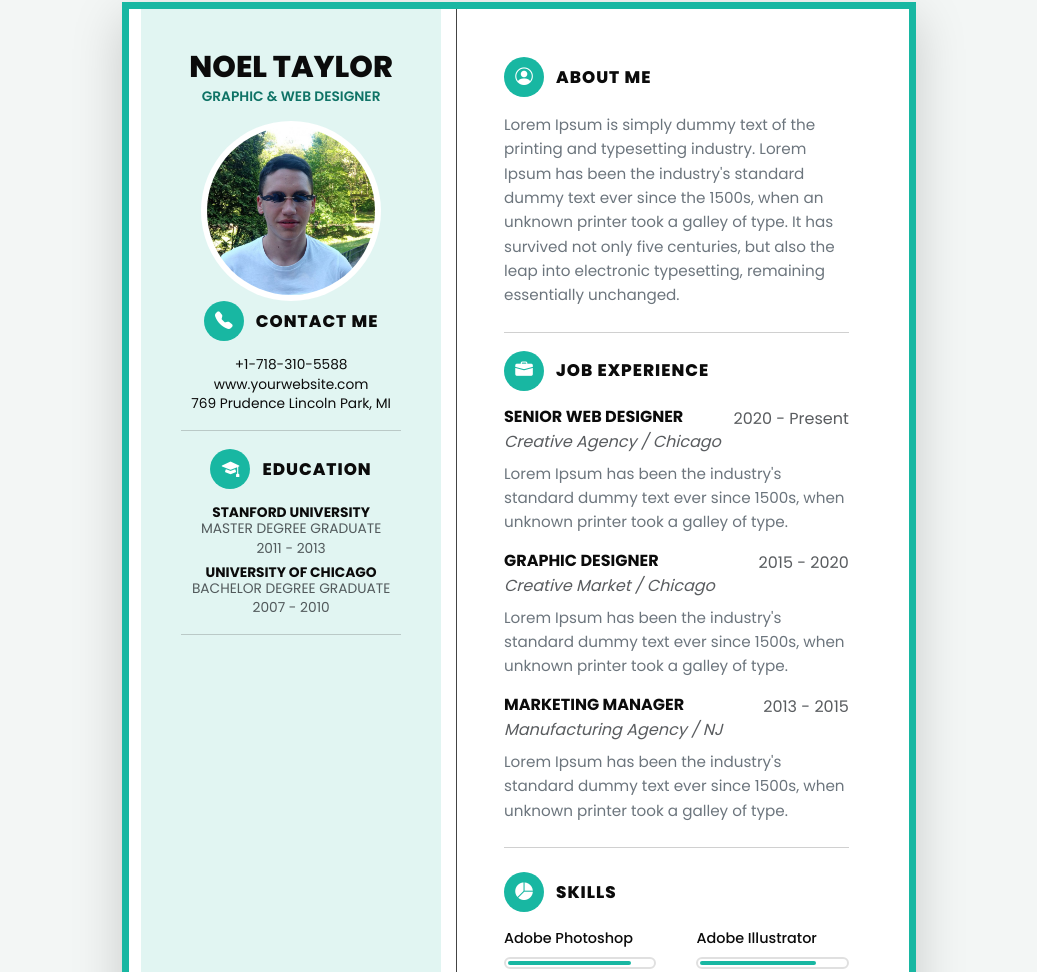
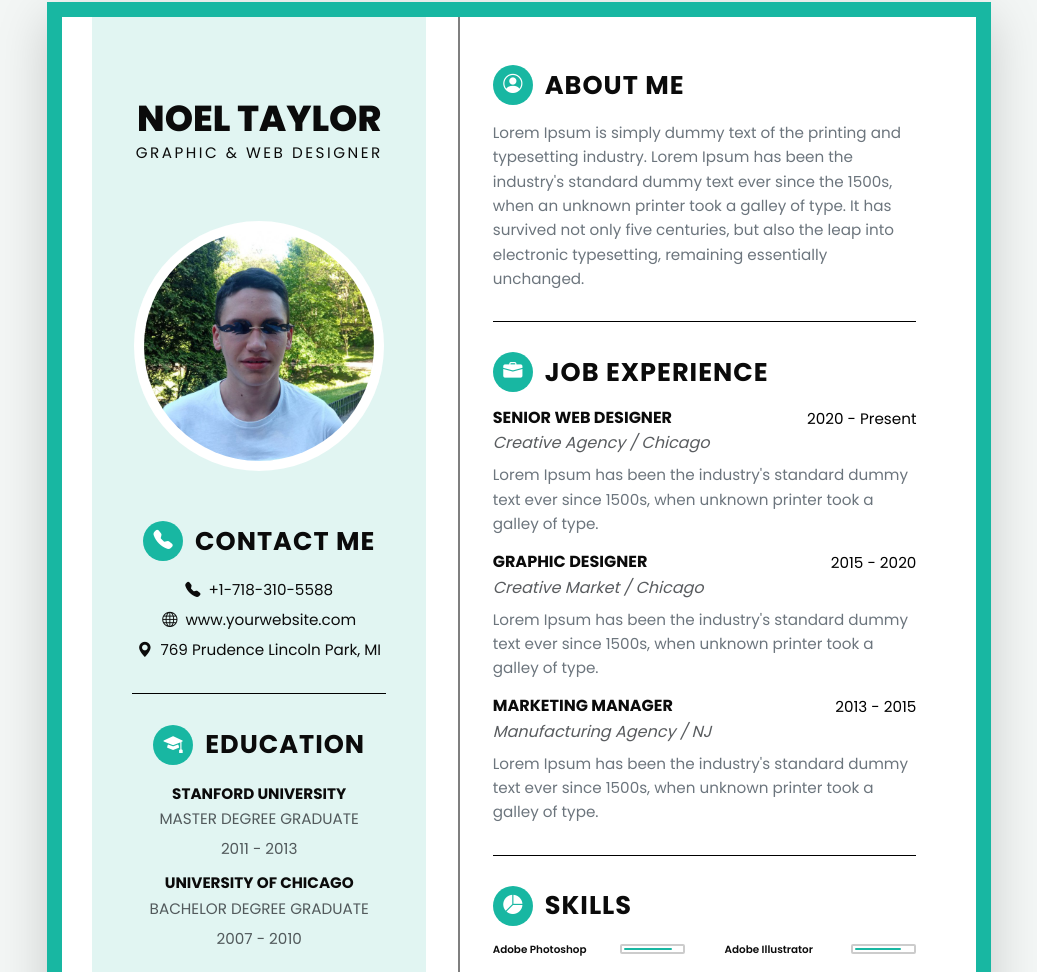
Before and after one commit to Edor1on/pm_23_06_01, a website: page app/html/index.html in a window 1280 px wide. Shown: the part 46-1018 px from the top of the page, without its empty margins (121-1158 px from the left). Drawn offline with nearby package versions, Linux system fonts and the light colour scheme; files that its build step writes are made by us from their sources; files whose address does not match are found by name.

Commit message:
LAB_1_&_2_&_3_commit

```diff
--- a/app/html/index.html
+++ b/app/html/index.html
@@ -20,26 +20,31 @@
         <aside class="col-md-5 left-column d-flex flex-column">
             <div class="left-column-inner d-flex flex-column flex-grow-1">
 
-                <div class="text-center profile-header">
-                    <h1 class="name mb-1">NOEL TAYLOR</h1>
-                    <p class="role small text-uppercase mb-3">Graphic & Web Designer</p>
+                <div class="profile-header">
+                    <h1 class="name">NOEL TAYLOR</h1>
+                    <p class="role small text-uppercase">Graphic & Web Designer</p>
+                </div>
+
+                <div class="profile-pic-container text-center">
                     <div class="profile-pic">
                         <img src="img/judas.jpg" alt="profile" class="img-fluid rounded-circle profile-img">
                     </div>
                 </div>
 
-                <section class="w-100 text-center contact-section">
-                    <div class="section-heading section-heading-left mb-3 justify-content-center">
+                <section class="w-100 contact-section">
+                    <div class="section-heading section-heading-left mb-3">
                         <span class="icon-circle"><i class="bi bi-telephone-fill"></i></span> <h5 class="heading-text">CONTACT ME</h5>
                     </div>
-                    <p class="mb-1 no-wrap">+1-718-310-5588</p>
-                    <p class="mb-1 no-wrap">www.yourwebsite.com</p>
-                    <p class="mb-2 no-wrap">769 Prudence Lincoln Park, MI</p>
+
+                    <p class="mb-1 no-wrap"><i class="bi bi-telephone-fill me-2"></i>+1-718-310-5588</p>
+                    <p class="mb-1 no-wrap"><i class="bi bi-globe me-2"></i>www.yourwebsite.com</p>
+                    <p class="mb-2 no-wrap"><i class="bi bi-geo-alt-fill me-2"></i>769 Prudence Lincoln Park, MI</p>
+
                     <hr class="section-sep">
                 </section>
 
-                <section class="w-100 text-center education-section">
-                    <div class="section-heading section-heading-left mb-3 justify-content-center">
+                <section class="w-100 education-section">
+                    <div class="section-heading section-heading-left mb-3">
                         <span class="icon-circle"><i class="bi bi-mortarboard-fill"></i></span>
                         <h5 class="heading-text">EDUCATION</h5>
                     </div>
@@ -52,8 +57,8 @@
                     <hr class="section-sep">
                 </section>
 
-                <section class="w-100 text-center references-section mt-auto">
-                    <div class="section-heading section-heading-left mb-3 justify-content-center">
+                <section class="w-100 references-section">
+                    <div class="section-heading section-heading-left mb-3">
                         <span class="icon-circle"><i class="bi bi-people-fill"></i></span>
                         <h5 class="heading-text">REFERENCES</h5>
                     </div>
@@ -95,7 +100,7 @@
                             <h6 class="job-title fw-bold text-uppercase mb-1">SENIOR WEB DESIGNER</h6>
                             <p class="job-company fst-italic text-muted mb-2">Creative Agency / Chicago</p>
                         </div>
-                        <div class="job-years text-muted">2020 - Present</div>
+                        <div class="job-years text-divider-dark-color">2020 - Present</div>
                     </div>
                     <p class="right-text mb-0">Lorem Ipsum has been the industry's standard dummy text ever since 1500s, when unknown printer took a galley of type.</p>
                 </div>
@@ -105,7 +110,7 @@
                             <h6 class="job-title fw-bold text-uppercase mb-1">GRAPHIC DESIGNER</h6>
                             <p class="job-company fst-italic text-muted mb-2">Creative Market / Chicago</p>
                         </div>
-                        <div class="job-years text-muted">2015 - 2020</div>
+                        <div class="job-years text-divider-dark-color">2015 - 2020</div>
                     </div>
                     <p class="right-text mb-0">Lorem Ipsum has been the industry's standard dummy text ever since 1500s, when unknown printer took a galley of type.</p>
                 </div>
@@ -115,7 +120,7 @@
                             <h6 class="job-title fw-bold text-uppercase mb-1">MARKETING MANAGER</h6>
                             <p class="job-company fst-italic text-muted mb-2">Manufacturing Agency / NJ</p>
                         </div>
-                        <div class="job-years text-muted">2013 - 2015</div>
+                        <div class="job-years text-divider-dark-color">2013 - 2015</div>
                     </div>
                     <p class="right-text mb-0">Lorem Ipsum has been the industry's standard dummy text ever since 1500s, when unknown printer took a galley of type.</p>
                 </div>
--- a/app/scss/style.scss
+++ b/app/scss/style.scss
@@ -2,7 +2,7 @@
 $font: 'Poppins', sans-serif;
 $accent: #18b7a2;
 $left-bg: #e1f5f2;
-$divider-dark-color: #444;
+$divider-dark-color: #000;
 $dark: #0b0b0b;
 $muted: #6c757d;
 $paper: #ffffff;
@@ -18,11 +18,11 @@ body {
 }
 
 .resume {
-  width: 210mm;
-  min-height: 297mm;
+  width: 250mm;
+  min-height: 280mm;
   margin: 2rem auto;
   background: $paper;
-  border: 7px solid $accent;
+  border: 15px solid $accent;
   box-shadow: 0 10px 30px rgba(0,0,0,0.12);
   position: relative;
   overflow: hidden;
@@ -31,7 +31,8 @@ body {
 // ===== DIVIDERS =====
 .vertical-divider {
   position: absolute;
-  left: 41.667%;
+  left: 43.3%;
+  transform: translateX(-50%);
   width: 1px;
   background: $divider-dark-color;
   top: 0;
@@ -44,67 +45,103 @@ body {
 .right-column .section-divider {
   border: none;
   border-top: 1px solid $divider-dark-color;
-  margin: 18px 0;
+  opacity: 1;
+  margin: 30px 0;
 }
 
-// ===== COLUMNS & SECTIONS =====
+// ===== SECTIONS =====
 .section-heading {
   display: flex;
   align-items: center;
   gap: 12px;
   .icon-circle {
-    width: 40px; height: 40px;
+    width: 40px;
+    height: 40px;
     border-radius: 50%;
     background: $accent;
     color: #fff;
     display: flex;
     align-items: center;
     justify-content: center;
-    font-size: 1.1rem;
+    font-size: 1.2rem;
     flex-shrink: 0;
   }
   .heading-text {
+    color: $dark;
     text-transform: uppercase;
-    font-weight: 800;
+    font-weight: 700;
     letter-spacing: 1px;
-    font-size: 1.05rem;
+    font-size: 1.6rem;
     margin: 0;
   }
 }
 
+// ===== LEFT COLUMN =====
 .left-column {
   padding: 0;
 }
 
 .left-column-inner {
   background: $left-bg;
-  // --- ЗМІНЕНО ТУТ --- (було 34px 28px)
-  padding: 34px 40px;
-  width: calc(100% - 15px);
+  padding: 30px 40px;
   display: flex;
   flex-direction: column;
-  justify-content: space-between;
+  justify-content: flex-start;
   height: 100%;
 
+  text-align: center;
+
+  width: 90%;
+  margin: 0 auto;
+
   .profile-header {
-    margin-bottom: 0;
+    margin-bottom: 20px;
+    padding-bottom: 20px;
   }
 
-  .name { font-size: 30px; font-weight: 800; margin: 6px 0; }
-  .role { font-weight: 600; color: darken($accent, 15%); margin-bottom: 20px; }
+  .name {
+    font-size: 36px;
+    font-weight: 1000;
+    margin: 50px 0 0 0;
+  }
+
+  .role {
+    font-weight: 400;
+    color: $dark;
+    margin-bottom: 15px;
+    letter-spacing: 2.5px;
+  }
+
+  .profile-pic-container {
+    text-align: center;
+    margin-bottom: 50px;
+  }
 
   .profile-pic {
-    width: 180px; height: 180px;
+    width: 250px;
+    height: 250px;
     background: #fff;
-    padding: 6px;
+    padding: 10px;
     border-radius: 50%;
-    margin-left: auto;
-    margin-right: auto;
-    img { width: 100%; height: 100%; border-radius: 50%; object-fit: cover; }
+    margin: 0 auto;
+    display: inline-block;
+    img {
+      width: 100%;
+      height: 100%;
+      border-radius: 50%;
+      object-fit: cover;
+    }
   }
 
-  p { font-size: 0.86rem; line-height: 1.15; margin-bottom: 8px; }
-  .no-wrap { white-space: nowrap; }
+  p {
+    font-size: 0.95rem;
+    line-height: 1.70;
+    margin-bottom: 30px;
+  }
+
+  .no-wrap {
+    white-space: nowrap;
+  }
 
   .contact-section,
   .education-section,
@@ -117,21 +154,38 @@ body {
       margin-bottom: 1rem;
     }
 
-    p.fw-bold {
-      text-transform: uppercase;
-    }
+  }
+
+  .education-section {
+    margin-top: 1px;
+  }
+
+  .references-section {
+    margin-top: 1px;
   }
 }
 
+// ===== RIGHT COLUMN =====
 .right-column {
   background: $paper;
-  // --- ЗМІНЕНО ТУТ --- (було 44px 52px)
-  padding: 44px 40px;
+  padding: 30px 40px;
 
-  .right-text { color: $muted; font-size: 0.95rem; line-height: 1.6; }
+  .right-text {
+    color: $muted;
+    font-size: 0.95rem;
+    line-height: 1.6;
+  }
 
   .job-item {
-    .job-company { color: $muted; font-style: italic; margin-bottom: 8px; }
+    .job-company {
+      color: $dark;
+      font-style: italic;
+      margin-bottom: 8px;
+    }
+    .job-years {
+      color: $divider-dark-color; // $dark - це твоя змінна для чорного кольору
+      font-size: 0.95rem;
+    }
   }
 
   .skills-grid {
@@ -140,19 +194,31 @@ body {
     gap: 20px 40px;
   }
 
-  p.skill-label {
-    margin-bottom: 8px;
-    font-weight: 500;
-    text-transform: none;
-    font-size: 0.9rem;
+  .skill-item {
+    display: flex;
+    align-items: center;
+    justify-content: space-between;
+    gap: 12px;
+  }
+
+  .skill-label {
+    font-weight: 600;
+    font-size: 0.65rem;
+    color: $dark;
+    margin: 0;
+    flex: 1;
+    text-align: left;
   }
 
   .skill-line {
-    height: 12px;
+    flex-shrink: 0;
+    height: 10px;
+    width: 65px;
     background-color: #fff;
-    border-radius: 20px;
-    border: 2px solid #e0e0e0;
+    border-radius: 2px;
+    border: 2px solid #ccc;
     padding: 2px;
+    position: relative;
   }
 
   .skill-fill {
@@ -167,7 +233,8 @@ body {
     margin-right: 6px;
   }
 
-  .lang-list, .hobby-list {
+  .lang-list,
+  .hobby-list {
     li {
       font-weight: 600;
       font-size: 0.95rem;
@@ -177,5 +244,8 @@ body {
     }
   }
 
-  .lang-list { display: grid; grid-template-columns: repeat(2, 1fr); }
+  .lang-list {
+    display: grid;
+    grid-template-columns: repeat(2, 1fr);
+  }
 }
```
Also changed, not shown: dist/css/index.min.css, dist/index.html.
